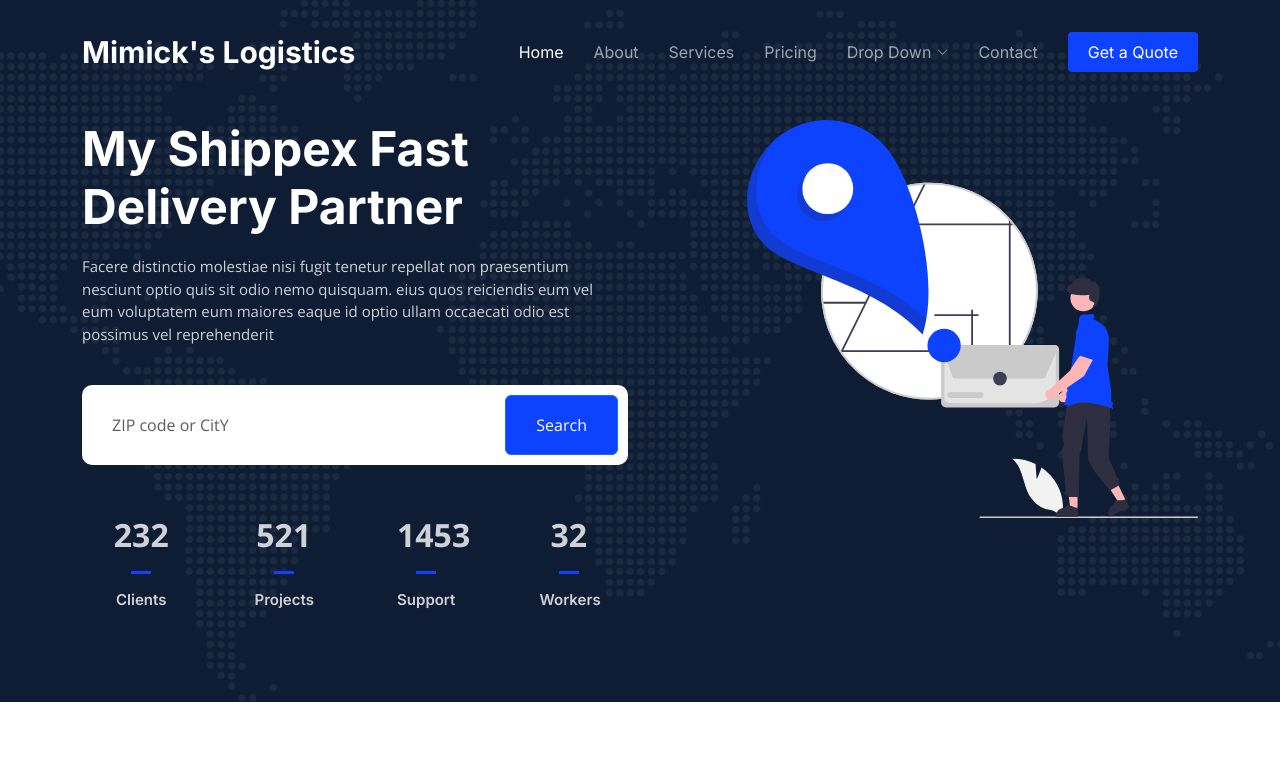
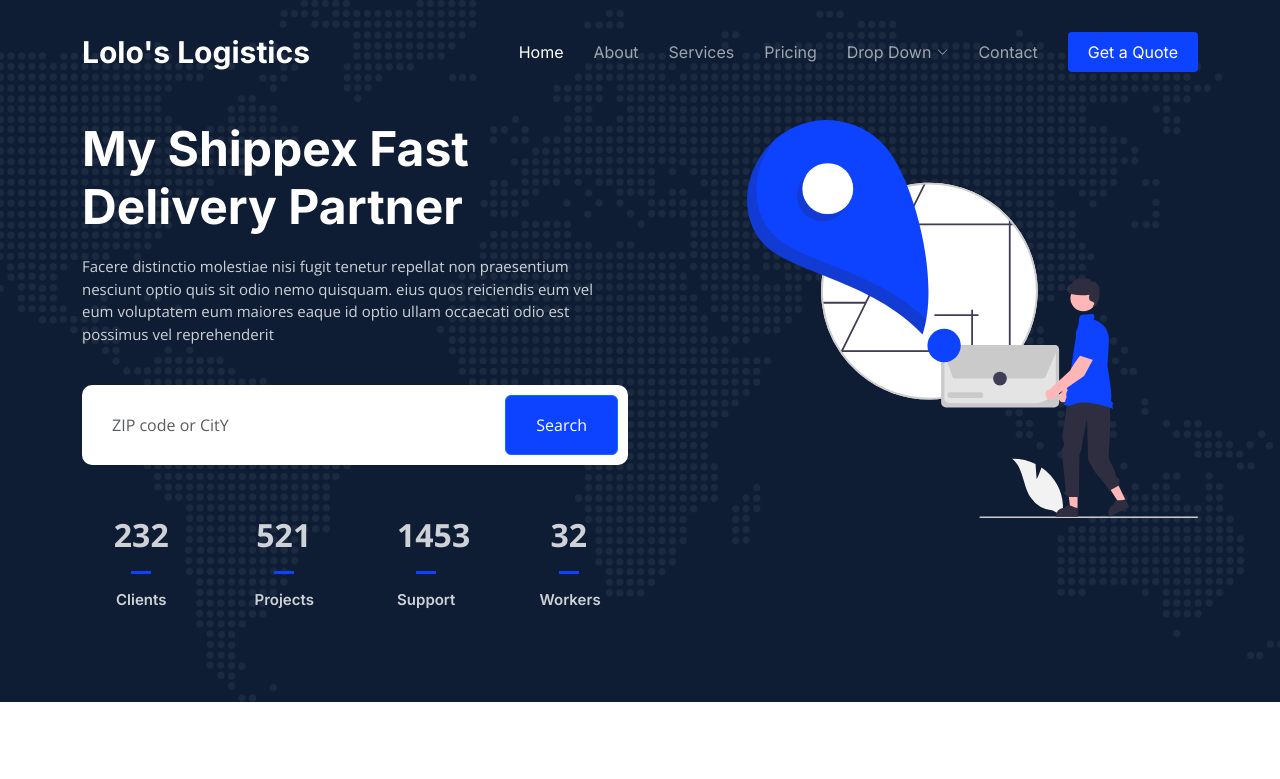
Before and after one commit to mick6426/awscicd-pipeline, a plain HTML site: page index.html in a window 1280 px wide. Shown: the top 779 px of the page. Drawn offline with nearby package versions, Linux system fonts and the light colour scheme.

Commit message:
Changement Mimick's to Lolo's

```diff
--- a/index.html
+++ b/index.html
@@ -47,7 +47,7 @@
       <a href="index.html" class="logo d-flex align-items-center">
         <!-- Uncomment the line below if you also wish to use an image logo -->
         <!-- <img src="assets/img/logo.png" alt=""> -->
-        <h1>Mimick's Logistics</h1>
+        <h1>Lolo's Logistics</h1>
       </a>
 
       <i class="mobile-nav-toggle mobile-nav-show bi bi-list"></i>
```
